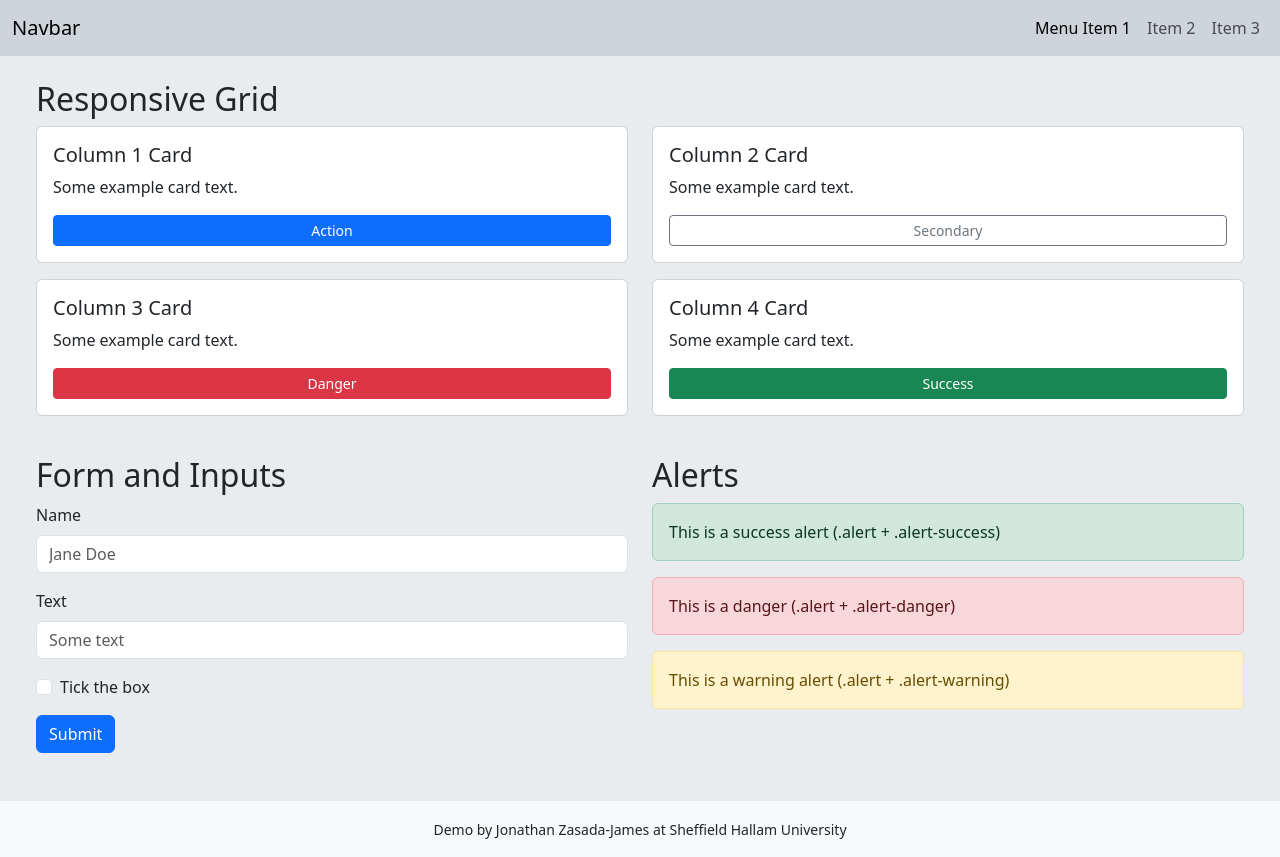
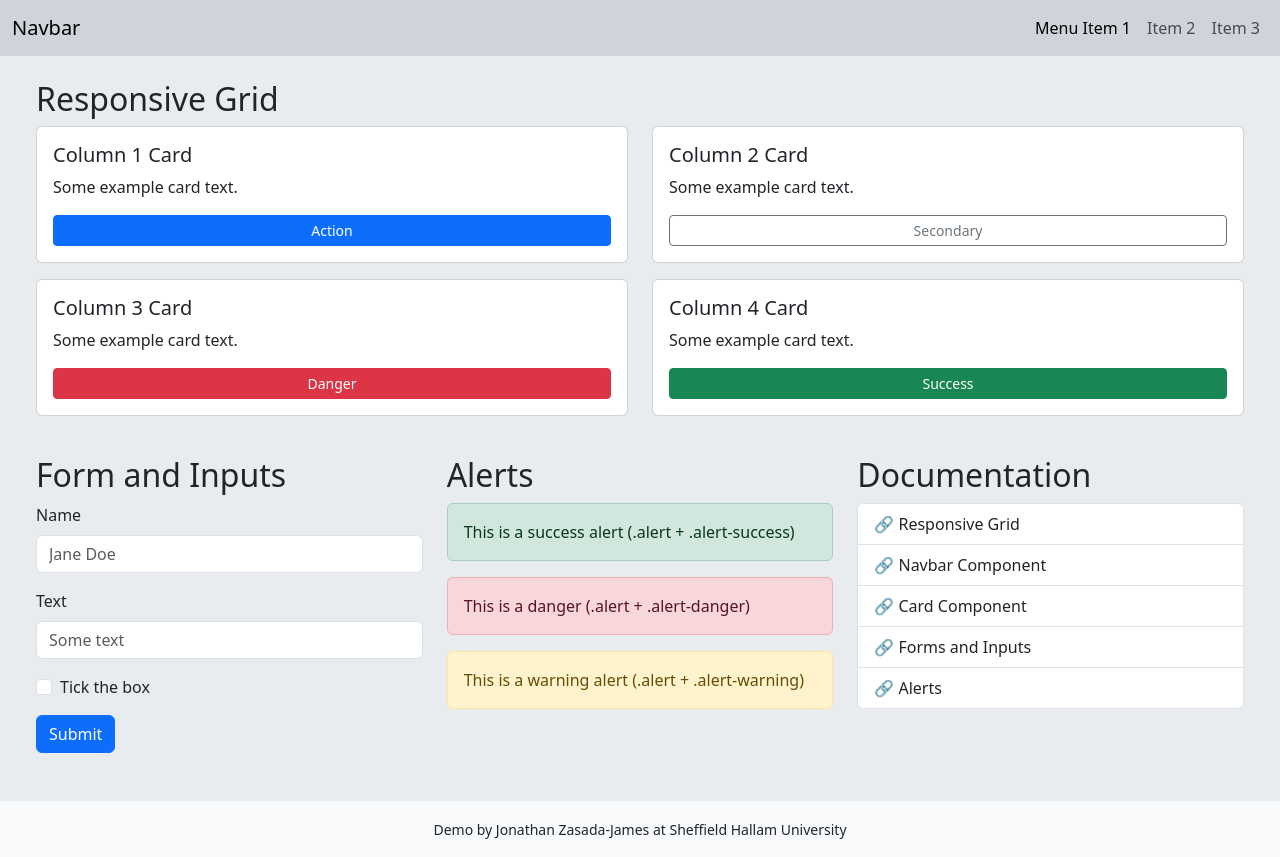
Before and after one commit to jzasjam-shu/Boostrap-CSS-Example, a plain HTML site: page index.html in a window 1280 px wide. Drawn offline with nearby package versions, Linux system fonts and the light colour scheme.

Commit message:
Added documentation

```diff
--- a/index.html
+++ b/index.html
@@ -21,7 +21,7 @@
             <div class="container-fluid">
 
                 <!-- The brand/logo/site name -->
-                <a class="navbar-brand" href="#">Navbar</a>
+                <a class="navbar-brand" href="https://getbootstrap.com/docs/5.3/getting-started/introduction/" target="_blank">Navbar</a>
 
                 <!-- UL list of navbar menu items -->
                 <ul class="navbar-nav">
@@ -100,11 +100,11 @@
 
                 <div class="row"> <!-- row for a grid row -->
 
-                    <div class="col-sm-12 col-md-6 "> <!-- Mobile first column sizing (eg: sm = full, md = half) -->
+                    <div class="col-sm-12 col-md-4 "> <!-- Mobile first column sizing (eg: sm = full, md = half) -->
 
                         <!--  FORM -->
                         <h2>Form and Inputs</h2>
-                        <form>
+                        <form onsubmit="return false;"> <!-- onsubmit return false to prevent actual submission -->
                             <div class="mb-3">                                                      <!-- mb-3 for Margin Bottom -->
                                 <label for="nameInput" class="form-label">Name</label>                  <!-- form-label for styling -->
                                 <input id="nameInput" class="form-control" placeholder="Jane Doe">      <!-- form-control for styling -->
@@ -122,7 +122,7 @@
 
                     </div>
 
-                    <div class="col-sm-12 col-md-6 "> <!-- Mobile first column sizing (eg: sm = full, md = half) -->
+                    <div class="col-sm-12 col-md-4 "> <!-- Mobile first column sizing (eg: sm = full, md = half) -->
 
                         <!-- ALERTS -->
                         <h2>Alerts</h2>
@@ -135,6 +135,19 @@
                         </div>
                         <div class="alert alert-warning" role="alert">
                             This is a warning alert (.alert + .alert-warning)
+                        </div>
+
+                    </div>
+
+                    <div class="col-sm-12 col-md-4 "> <!-- Mobile first column sizing (eg: sm = full, md = half) -->
+
+                        <h2>Documentation</h2>
+                        <div class="list-group">
+                            <a href="https://getbootstrap.com/docs/5.0/layout/grid/" class="list-group-item list-group-item-action" >🔗 Responsive Grid</a>
+                            <a href="https://getbootstrap.com/docs/5.0/components/navbar/" class="list-group-item list-group-item-action">🔗 Navbar Component</a>
+                            <a href="https://getbootstrap.com/docs/5.0/components/card/" class="list-group-item list-group-item-action">🔗 Card Component</a>
+                            <a href="https://getbootstrap.com/docs/5.0/forms/overview/" class="list-group-item list-group-item-action">🔗 Forms and Inputs</a>
+                            <a href="https://getbootstrap.com/docs/5.0/components/alerts/" class="list-group-item list-group-item-action">🔗 Alerts</a>
                         </div>
 
                     </div>
```
